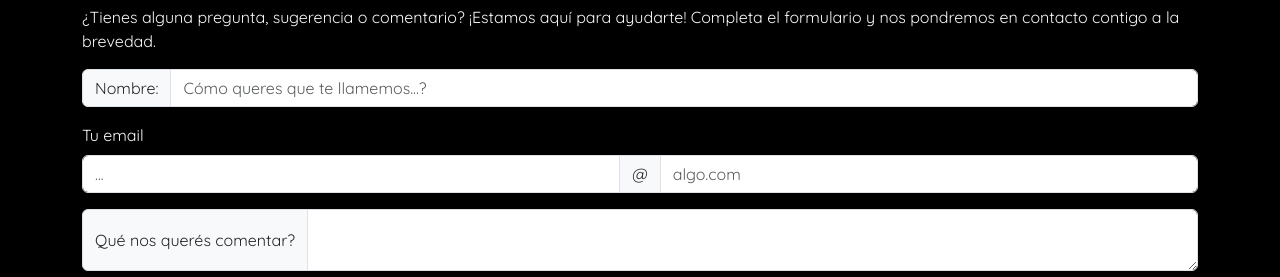
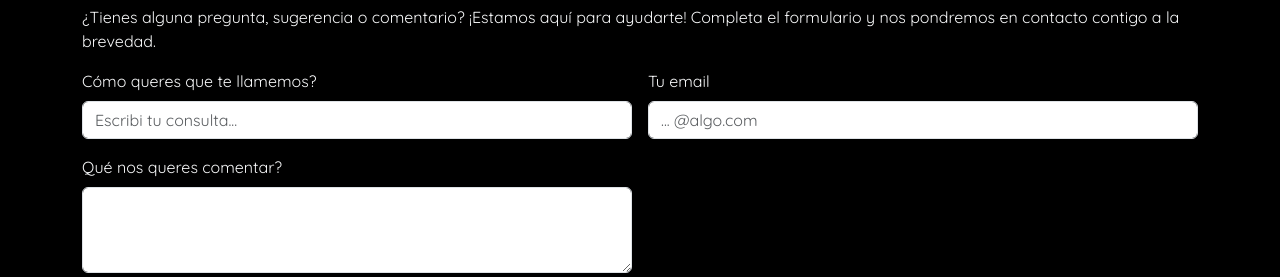
Before and after one commit to ghertzan/Proyecto-final, a website: page pages/contacto.html in a window 1280 px wide. Shown: the part 523-800 px from the top of the page. Drawn offline with nearby package versions, Linux system fonts and the light colour scheme.

Commit message:
[main] se reparó contacto.html

```diff
--- a/pages/contacto.html
+++ b/pages/contacto.html
@@ -113,53 +113,6 @@
             ayudarte! Completa el formulario y nos pondremos en contacto contigo
             a la brevedad.
           </p>
-          <form class="text-light gh-comentario">
-            <div class="input-group mb-3">
-              <span class="input-group-text">Nombre:</span>
-              <input
-                type="text"
-                class="form-control"
-                placeholder="Cómo queres que te llamemos...?"
-                aria-label="Username"
-                aria-describedby="basic-addon1"
-                required
-              />
-            </div>
-            <div class="mb-3">
-              <label for="basic-url" class="form-label">Tu email</label>
-              <div class="input-group mb-3">
-                <input
-                  type="text"
-                  class="form-control"
-                  placeholder="..."
-                  aria-label="Username"
-                />
-                <span class="input-group-text">@</span>
-                <input
-                  type="text"
-                  class="form-control"
-                  placeholder="algo.com"
-                  aria-label="Server"
-                  required
-                />
-              </div>
-            </div>
-            <div class="input-group">
-              <span class="input-group-text">Qué nos querés comentar?</span>
-              <textarea
-                class="form-control"
-                aria-label="With textarea"
-                required
-              ></textarea>
-            </div>
-
-            <div class="input-group mb-3">
-              <button type="submit" class="btn btn-primary btn-contacto mt-3">
-                Enviar
-              </button>
-            </div>
-          </form>
-
           <!-- FORMULARIO-RESPONSIVE -->
 
           <form class="row g-3 text-light .gh-form-responsive">
--- a/sass/config/_mediaq.scss
+++ b/sass/config/_mediaq.scss
@@ -1,10 +1,6 @@
 @media (min-width: 768px) {
   .navbar {
     position: relative !important;
-  }
-
-  .gh-form-responsive {
-    display: none;
   }
 }
 
@@ -27,8 +23,4 @@
     display: flex;
     justify-content: center;
   }
-
-  .gh-comentario {
-    display: none;
-  }
 }
```
Also changed, not shown: css/main.css, 1 other file.
